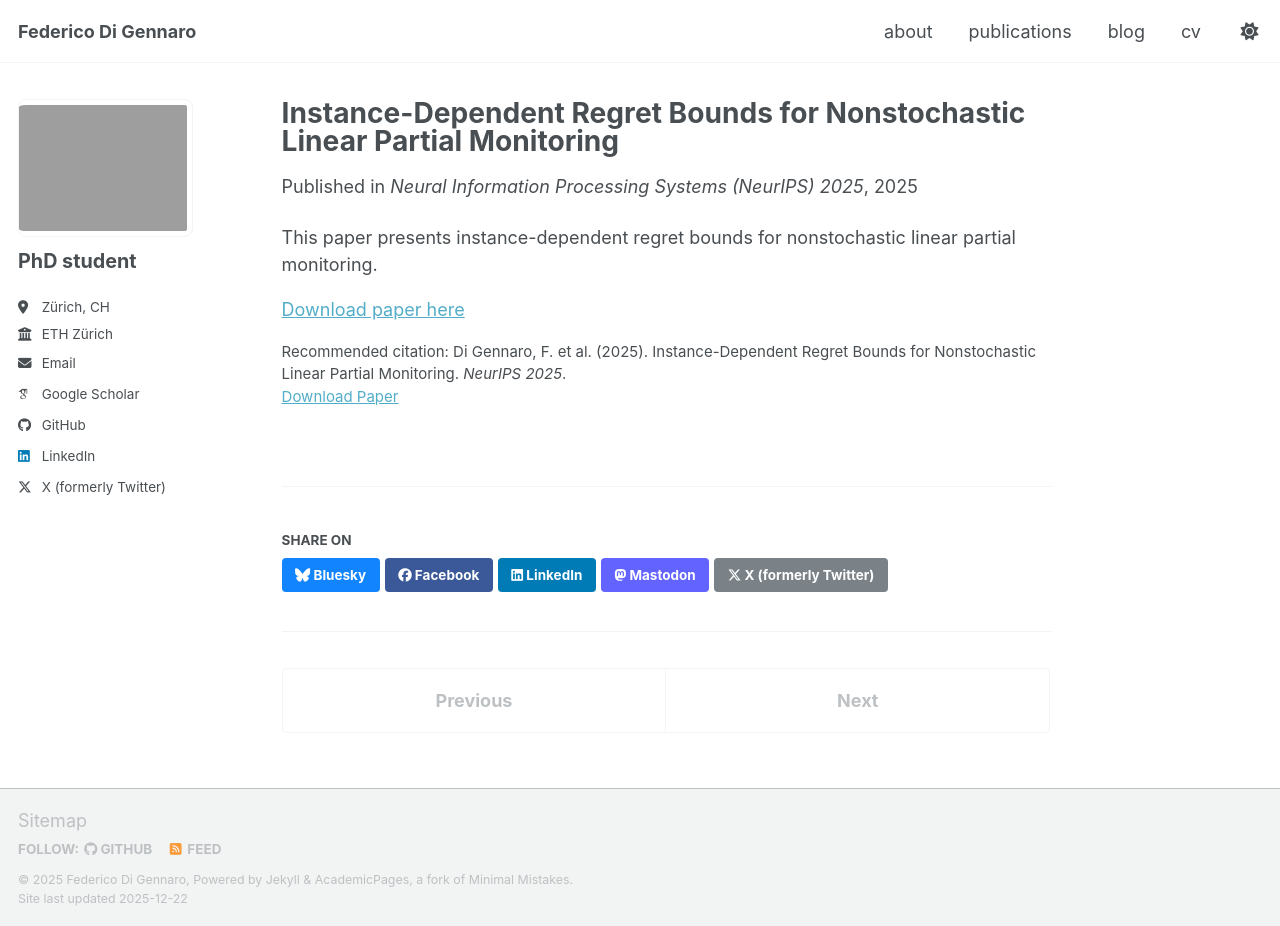
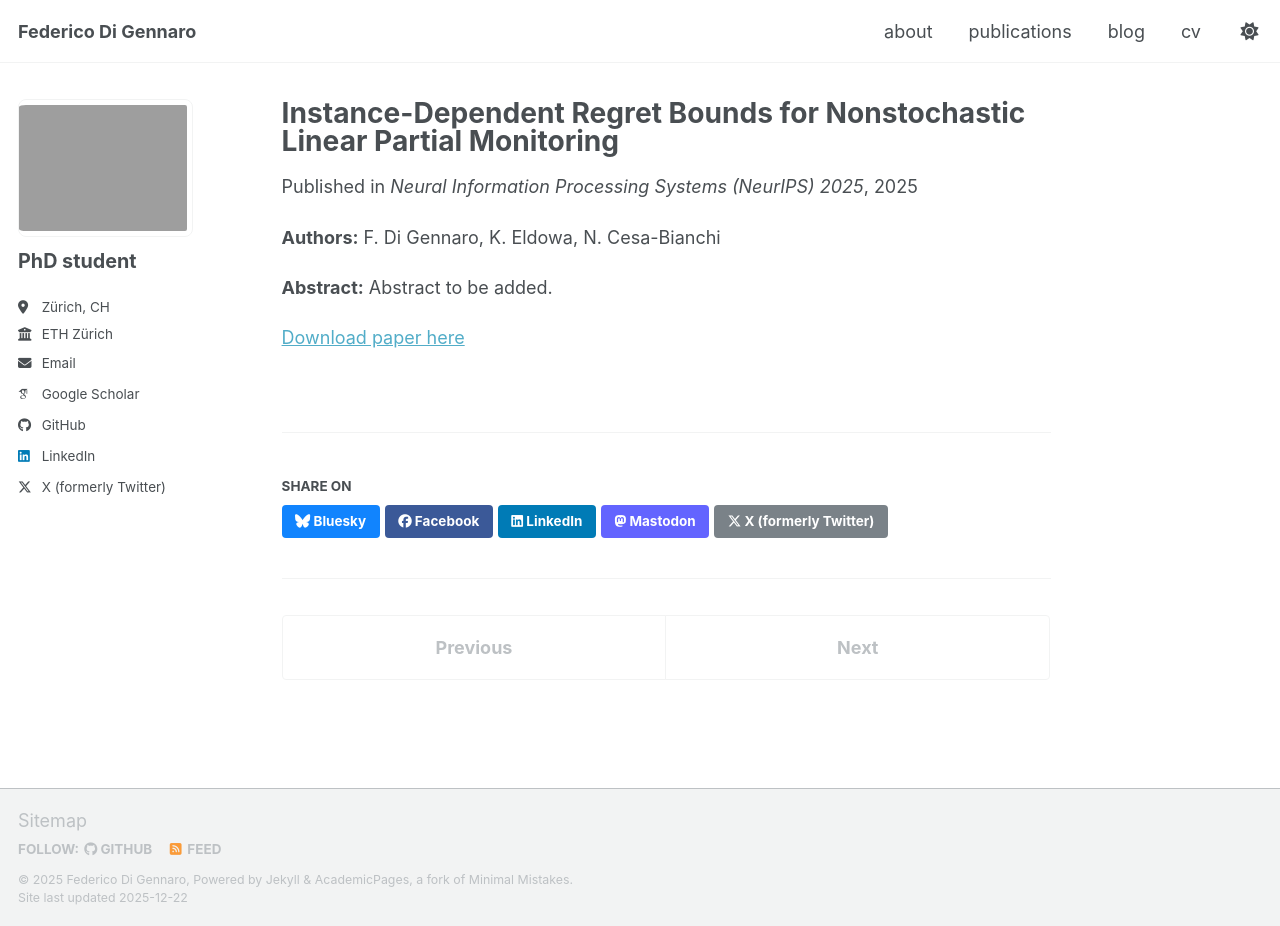
Before and after one commit to FedericoDiGennaro/FedericoDiGennaro.github.io, a Jekyll site: the page built from _publications/2025-neurips-partial-monitoring.md, in a window 1280 px wide and 926 px high. Built offline with Jekyll 4.4.1, drawn with Linux system fonts in a browser that asks for light colours; some web fonts are replaced; a script bundle is joined from its source files by our own code; library files that are not in the unit come from our copies.

Commit message:
Add authors to publication list, add abstract field, remove citations, fix journal/workshop display

```diff
--- a/_config.yml
+++ b/_config.yml
@@ -86,10 +86,12 @@ author:
 publication_category:
   books:
     title: 'Books'
-  manuscripts:
+  journals:
     title: 'Journal Articles'
   conferences:
     title: 'Conference Papers'
+  workshops:
+    title: 'Workshop Papers'
 
 # Site Settings
 teaser                   :  # filename of teaser fallback teaser image placed in /images/ for social media previews
--- a/_includes/archive-single.html
+++ b/_includes/archive-single.html
@@ -42,6 +42,7 @@
           <p> {{ post.type }}, <i>{{ post.venue }}</i>, {{ post.date | default: "1900-01-01" | date: "%Y" }} </p>
         {% elsif post.collection == 'publications' %}
           <p>Published in <i>{{ post.venue }}</i>, {{ post.date | default: "1900-01-01" | date: "%Y" }} </p>
+          {% if post.authors %}<p style="color: #666; font-size: 0.9em;">{{ post.authors }}</p>{% endif %}
         {% elsif post.date %}
          <p class="page__date"><strong><i class="fa fa-fw fa-calendar" aria-hidden="true"></i> {{ site.data.ui-text[site.locale].date_label | default: "Published:" }}</strong> <time datetime="{{ post.date | default: "1900-01-01" | date_to_xmlschema }}">{{ post.date | default: "1900-01-01" | date: "%B %d, %Y" }}</time></p>
         {% endif %}
--- a/_layouts/single.html
+++ b/_layouts/single.html
@@ -38,6 +38,8 @@ layout: default
           <p> {{ page.type }}, <i>{{ page.venue }}</i>, {{ page.date | default: "1900-01-01" | date: "%Y" }} </p>
         {% elsif page.venue and page.date %}
           <p>Published in <i>{{ page.venue }}</i>, {{ page.date | default: "1900-01-01" | date: "%Y" }} </p>
+          {% if page.authors %}<p><strong>Authors:</strong> {{ page.authors }}</p>{% endif %}
+          {% if page.abstract %}<p><strong>Abstract:</strong> {{ page.abstract }}</p>{% endif %}
         {% elsif page.date %}
           <p class="page__date"><strong><i class="fa fa-fw fa-calendar" aria-hidden="true"></i> {{ site.data.ui-text[site.locale].date_label | default: "Published:" }}</strong> <time datetime="{{ page.date | date_to_xmlschema }}">{{ page.date | default: "1900-01-01" | date: "%B %d, %Y" }}</time></p>
         {% endif %}
@@ -46,32 +48,6 @@ layout: default
 
       <section class="page__content" itemprop="text">
         {{ content }}
-
-        {% if page.citation and page.paperurl and page.slidesurl and page.bibtexurl %}
-          <p style="font-size: smaller">Recommended citation: {{ page.citation }}<br /><a href="{{ page.paperurl }}">Download Paper</a> | <a href="{{ page.slidesurl }}">Download Slides</a> | <a href="{{ page.bibtexurl }}">Download Bibtex</a></p>
-        {% elsif page.citation and page.paperurl and page.slidesurl %}
-          <p style="font-size: smaller">Recommended citation: {{ page.citation }}<br /><a href="{{ page.paperurl }}">Download Paper</a> | <a href="{{ page.slidesurl }}">Download Slides</a></p>
-        {% elsif page.citation and page.paperurl and page.bibtexurl %}
-          <p style="font-size: smaller">Recommended citation: {{ page.citation }}<br /><a href="{{ page.paperurl }}">Download Paper</a> | <a href="{{ page.bibtexurl }}">Download Bibtex</a></p>
-        {% elsif page.citation and page.paperurl %}
-          <p style="font-size: smaller">Recommended citation: {{ page.citation }}<br /><a href="{{ page.paperurl }}">Download Paper</a></p>
-        {% elsif page.citation and page.slidesurl and page.bibtexurl %}
-          <p style="font-size: smaller">Recommended citation: {{ page.citation }}<br /><a href="{{ page.slidesurl }}">Download Slides</a> | <a href="{{ page.bibtexurl }}">Download Bibtex</a></p>
-        {% elsif page.citation and page.slidesurl %}
-          <p style="font-size: smaller">Recommended citation: {{ page.citation }}<br /><a href="{{ page.slidesurl }}">Download Slides</a></p>
-        {% elsif page.slidesurl and page.bibtexurl %}
-          <p style="font-size: smaller"><a href="{{ page.slidesurl }}">Download Slides</a> | <a href="{{ page.bibtexurl }}">Download Bibtex</a></p>
-        {% elsif page.paperurl and page.bibtexurl %}
-          <p style="font-size: smaller"><a href="{{ page.paperurl }}">Download Paper</a> | <a href="{{ page.bibtexurl }}">Download Bibtex</a></p>
-        {% elsif page.citation and page.bibtexurl %}
-          <p style="font-size: smaller">Recommended citation: {{ page.citation }}<br /><a href="{{ page.bibtexurl }}">Download Bibtex</a></p>
-        {% elsif page.citation %}
-          <p style="font-size: smaller">Recommended citation: {{ page.citation }}</p>
-        {% elsif page.slidesurl %}
-          <p style="font-size: smaller"><a href="{{ page.slidesurl }}">Download Slides</a></p>
-        {% elsif page.bibtexurl %}
-          <p style="font-size: smaller"><a href="{{ page.bibtexurl }}">Download Bibtex</a></p>
-        {% endif %}
 
         {% if page.link %}<div><a href="{{ page.link }}" class="btn">{{ site.data.ui-text[site.locale].ext_link_label | default: "Direct Link" }}</a></div>{% endif %}
       </section>
--- a/_publications/2025-neurips-partial-monitoring.md
+++ b/_publications/2025-neurips-partial-monitoring.md
@@ -6,10 +6,9 @@ permalink: /publication/2025-neurips-partial-monitoring
 excerpt: 'Instance-dependent regret bounds for nonstochastic linear partial monitoring problems.'
 date: 2025-09-01
 venue: 'Neural Information Processing Systems (NeurIPS) 2025'
+authors: 'F. Di Gennaro, K. Eldowa, N. Cesa-Bianchi'
+abstract: 'Abstract to be added.'
 paperurl: 'https://www.arxiv.org/abs/2510.19158'
-citation: 'Di Gennaro, F. et al. (2025). Instance-Dependent Regret Bounds for Nonstochastic Linear Partial Monitoring. <i>NeurIPS 2025</i>.'
 ---
 
-This paper presents instance-dependent regret bounds for nonstochastic linear partial monitoring.
-
 [Download paper here](https://www.arxiv.org/abs/2510.19158)
```
Also changed, not shown: _publications/2024-icml-workshop-fairness.md (+2 -3 lines), _publications/2025-tmlr-debiasing.md (+2 -3 lines).
